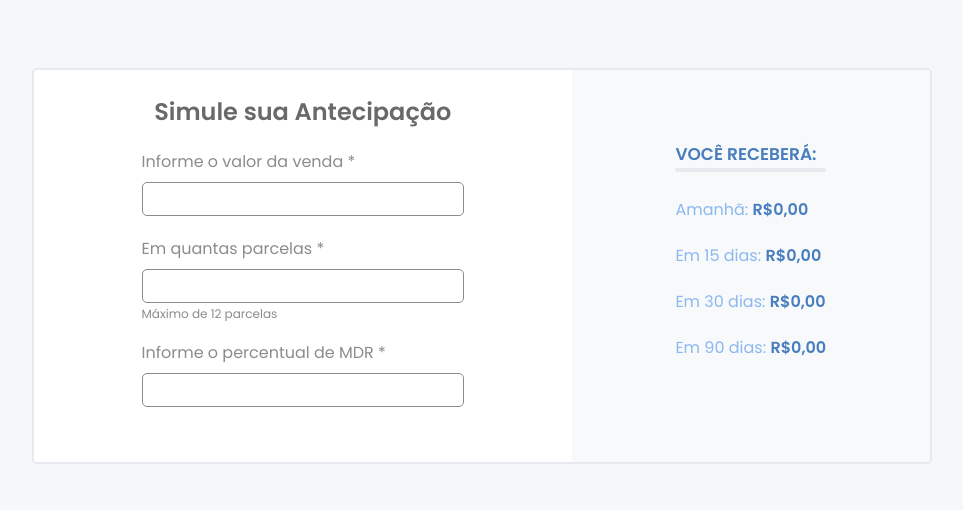
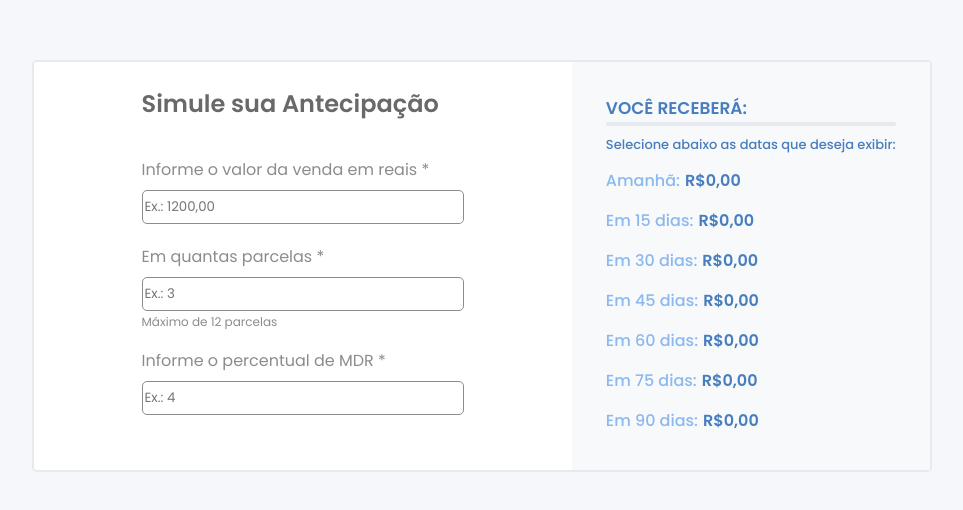
Before and after one commit to pedrolibas/desafio-calculadora-frontend, a React (Vite) app: page / in a window 1280 px wide. Shown: the part 134-644 px from the top of the page, without its empty margins (158-1121 px from the left). Built offline with nearby package versions, Linux system fonts and the light colour scheme.

Commit message:
feat: Day selection tool implemented and returns correction made

```diff
--- a/src/components/Form/index.tsx
+++ b/src/components/Form/index.tsx
@@ -7,12 +7,13 @@ const Form = () => {
 
   return (
     <form action="" className="form-calculator">
-      <label htmlFor="amount">Informe o valor da venda *</label>
+      <label htmlFor="amount">Informe o valor da venda em reais *</label>
       <input
         type="text"
         id="amount"
+        placeholder="Ex.: 1200,00"
         onChange={(e) => {
-          setAmount(parseInt(e.target.value.split("R$ ")[1].replace(/[\D]+/g, "")));
+          setAmount(e.target.value);
         }}
       />
 
@@ -20,6 +21,7 @@ const Form = () => {
       <input
         type="text"
         id="installments"
+        placeholder="Ex.: 3"
         onChange={(e) => {
           setInstallments(e.target.value);
         }}
@@ -30,6 +32,7 @@ const Form = () => {
       <input
         type="text"
         id="mdr"
+        placeholder="Ex.: 4"
         onChange={(e) => {
           setMdr(e.target.value);
         }}
--- a/src/components/Form/styles.css
+++ b/src/components/Form/styles.css
@@ -4,7 +4,7 @@
     display: flex;
     flex-direction: column;
 
-    margin: 1.875rem 0;
+    margin: 1rem 0 1.875rem 0;
 }
 
 .form-calculator label {
--- a/src/components/ResultBox/index.tsx
+++ b/src/components/ResultBox/index.tsx
@@ -3,23 +3,131 @@ import { CalculatorContext } from "../../contexts/CalculatorContext";
 import "./styles.css";
 
 const ResultBox = () => {
-  const { result } = useContext(CalculatorContext);
+  const { result, manipulateDays, days, formatValue } =
+    useContext(CalculatorContext);
+
+  const validateDay = (day: number) => {
+    return days.find((num) => num === day);
+  };
+
   return (
     <section>
       <h2>VOCÊ RECEBERÁ:</h2>
       <div id="line"></div>
+      <span>Selecione abaixo as datas que deseja exibir:</span>
       <ul>
         <li>
-          Amanhã: <strong>{result[0] ? result[0] : "R$0,00"}</strong>
+          <button
+            onClick={() => manipulateDays(1)}
+            style={{
+              color: validateDay(1)
+                ? "var(--color-blue)"
+                : "var(--color-light-blue)",
+              textDecoration: validateDay(1) && "underline",
+            }}
+          >
+            Amanhã:
+          </button>
+          <strong>
+            {result["1"] ? formatValue(result["1"] / 100) : "R$0,00"}
+          </strong>
         </li>
         <li>
-          Em 15 dias: <strong>{result[1] ? result[1] : "R$0,00"}</strong>
+          <button
+            onClick={() => manipulateDays(15)}
+            style={{
+              color: validateDay(15)
+                ? "var(--color-blue)"
+                : "var(--color-light-blue)",
+              textDecoration: validateDay(15) && "underline",
+            }}
+          >
+            Em 15 dias:
+          </button>
+          <strong>
+            {result["15"] ? formatValue(result["15"] / 100) : "R$0,00"}
+          </strong>
         </li>
         <li>
-          Em 30 dias: <strong>{result[2] ? result[2] : "R$0,00"}</strong>
+          <button
+            onClick={() => manipulateDays(30)}
+            style={{
+              color: validateDay(30)
+                ? "var(--color-blue)"
+                : "var(--color-light-blue)",
+              textDecoration: validateDay(30) && "underline",
+            }}
+          >
+            Em 30 dias:
+          </button>
+          <strong>
+            {result["30"] ? formatValue(result["30"] / 100) : "R$0,00"}
+          </strong>
         </li>
         <li>
-          Em 90 dias: <strong>{result[3] ? result[3] : "R$0,00"}</strong>
+          <button
+            onClick={() => manipulateDays(45)}
+            style={{
+              color: validateDay(45)
+                ? "var(--color-blue)"
+                : "var(--color-light-blue)",
+              textDecoration: validateDay(45) && "underline",
+            }}
+          >
+            Em 45 dias:
+          </button>
+          <strong>
+            {result["45"] ? formatValue(result["45"] / 100) : "R$0,00"}
+          </strong>
+        </li>
+
+        <li>
+          <button
+            onClick={() => manipulateDays(60)}
+            style={{
+              color: validateDay(60)
+                ? "var(--color-blue)"
+                : "var(--color-light-blue)",
+              textDecoration: validateDay(60) && "underline",
+            }}
+          >
+            Em 60 dias:
+          </button>
+          <strong>
+            {result["60"] ? formatValue(result["60"] / 100) : "R$0,00"}
+          </strong>
+        </li>
+        <li>
+          <button
+            onClick={() => manipulateDays(75)}
+            style={{
+              color: validateDay(75)
+                ? "var(--color-blue)"
+                : "var(--color-light-blue)",
+              textDecoration: validateDay(75) && "underline",
+            }}
+          >
+            Em 75 dias:
+          </button>
+          <strong>
+            {result["75"] ? formatValue(result["75"] / 100) : "R$0,00"}
+          </strong>
+        </li>
+        <li>
+          <button
+            onClick={() => manipulateDays(90)}
+            style={{
+              color: validateDay(90)
+                ? "var(--color-blue)"
+                : "var(--color-light-blue)",
+              textDecoration: validateDay(90) && "underline",
+            }}
+          >
+            Em 90 dias:
+          </button>
+          <strong>
+            {result["90"] ? formatValue(result["90"] / 100) : "R$0,00"}
+          </strong>
         </li>
       </ul>
     </section>
--- a/src/components/ResultBox/styles.css
+++ b/src/components/ResultBox/styles.css
@@ -12,19 +12,52 @@ section h2 {
 
     background-color: var(--color-gray-3);
 
-    margin-bottom: 1.875rem;
+    border-radius: .3125rem;
 
-    border-radius: .3125rem;
+    margin-bottom: .625rem;
+}
+
+section ul {
+    display: flex;
+    flex-direction: column;
+    gap: .9375rem;
+
+    margin-top: 1rem;
 }
 
 section ul li {
     color: var(--color-light-blue);
     font-weight: 400;
+}
 
-    margin-bottom: 1.875rem;
+section ul li button {
+    background-color: transparent;
+
+    border: none;
+
+    padding: 0 .3125rem 0 0;
+
+    color: var(--color-light-blue);
+    font-weight: 500;
+    font-size: 1rem;
+
+    cursor: pointer;
+}
+
+section ul li button:hover {
+    transition: 300ms;
+
+    color: var(--color-blue);
+    text-decoration: underline;
 }
 
 section ul li strong {
     color: var(--color-blue);
     font-weight: 600;
 }
+
+section span {
+    font-size: 13px;
+    font-weight: 500;
+    color: var(--color-blue);
+}
--- a/src/contexts/CalculatorContext.tsx
+++ b/src/contexts/CalculatorContext.tsx
@@ -5,11 +5,25 @@ interface ProviderProps {
   children: ReactNode;
 }
 
+interface IResult {
+  1: number | undefined;
+  15: number | undefined;
+  30: number | undefined;
+  45: number | undefined;
+  60: number | undefined;
+  75: number | undefined;
+  90: number | undefined;
+}
+
 interface ListProvider {
-  setAmount: React.Dispatch<React.SetStateAction<number>>;
+  setAmount: React.Dispatch<React.SetStateAction<string>>;
   setInstallments: React.Dispatch<React.SetStateAction<string>>;
   setMdr: React.Dispatch<React.SetStateAction<string>>;
-  result: string[];
+  result: IResult;
+  manipulateDays: (num: number) => void;
+  days: number[];
+  formatValue: (value: number) => string;
+  error: string;
 }
 
 export const CalculatorContext = createContext<ListProvider>(
@@ -17,27 +31,28 @@ export const CalculatorContext = createContext<ListProvider>(
 );
 
 const CalculatorProvider = ({ children }: ProviderProps) => {
-  const [amount, setAmount] = useState(0);
+  const [amount, setAmount] = useState("");
   const [installments, setInstallments] = useState("");
   const [mdr, setMdr] = useState("");
-  const [result, setResult] = useState<string[]>([]);
+  const [result, setResult] = useState<IResult>({} as IResult);
+  const [days, setDays] = useState<number[]>([]);
+  const [error, setError] = useState("");
 
   useEffect(() => {
-    if (amount != 0 && installments != "" && mdr != "") {
-      setResult([])
+    setResult({} as IResult);
+    if (amount != "" && installments != "" && mdr != "" && days.length != 0) {
       calculatorApi
-        .post("", { amount, installments, mdr })
-        .then((res) =>
-          setResult([
-            formatValue(res.data["1"]/100),
-            formatValue(res.data["15"]/100),
-            formatValue(res.data["30"]/100),
-            formatValue(res.data["90"]/100),
-          ])
-        )
-        .catch(err => setResult([]))
+        .post("", { amount: parseInt(amount) * 100, installments, mdr, days })
+        .then((res) => {
+          setResult(res.data);
+          setError("");
+        })
+        .catch((err) => {
+          setResult({} as IResult);
+          setError("Verique se os valores informados estão corretos!");
+        });
     }
-  }, [amount, installments, mdr]);
+  }, [amount, installments, mdr, days]);
 
   const formatValue = (value: number) =>
     Intl.NumberFormat("pt-BR", {
@@ -45,9 +60,27 @@ const CalculatorProvider = ({ children }: ProviderProps) => {
       currency: "BRL",
     }).format(value);
 
+  const manipulateDays = (num: number) => {
+    if (days.find((number) => number === num)) {
+      setDays(days.filter((number) => number != num));
+      return;
+    }
+
+    setDays([...days, num]);
+  };
+
   return (
     <CalculatorContext.Provider
-      value={{ setAmount, setInstallments, setMdr, result }}
+      value={{
+        setAmount,
+        setInstallments,
+        setMdr,
+        result,
+        manipulateDays,
+        days,
+        formatValue,
+        error,
+      }}
     >
       {children}
     </CalculatorContext.Provider>
--- a/src/pages/Home/index.tsx
+++ b/src/pages/Home/index.tsx
@@ -1,13 +1,18 @@
+import { useContext } from "react";
 import Form from "../../components/Form";
 import ResultBox from "../../components/ResultBox";
+import { CalculatorContext } from "../../contexts/CalculatorContext";
 import "./styles.css";
 
 const Home = () => {
+  const { error } = useContext(CalculatorContext);
+
   return (
     <main>
       <div className="container-main">
         <div className="container-calculator">
           <h1>Simule sua Antecipação</h1>
+          <h2>{error}</h2>
           <Form />
         </div>
         <div className="calculator-result">
--- a/src/pages/Home/styles.css
+++ b/src/pages/Home/styles.css
@@ -34,6 +34,18 @@ main {
     font-size: 1.5rem;
 
     margin-top: 1.875rem;
+
+    width: 60%;
+}
+
+.container-calculator h2 {
+    font-weight: 500;
+    color: var(--color-red);
+    font-size: .75rem;
+
+    margin-top: 1.875rem;
+
+    width: 60%;
 }
 
 .calculator-result {
--- a/src/styles/global.css
+++ b/src/styles/global.css
@@ -7,6 +7,7 @@
 	--color-blue: #487dbe;
 	--color-light-blue: #8cb8f0;
 	--color-white: #ffffff;
+	--color-red: #CF0E0E;
 }
 
 html,
```
